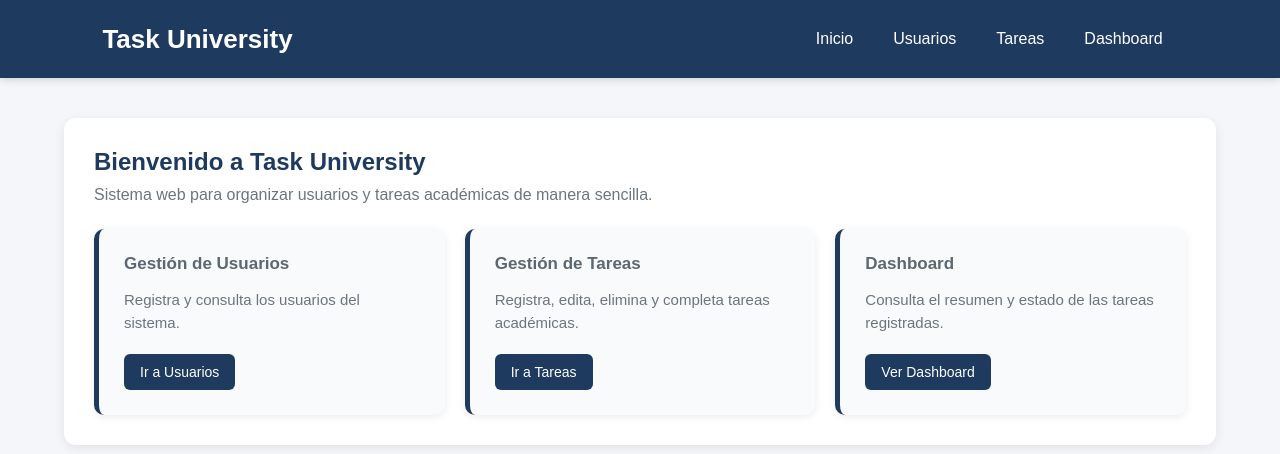
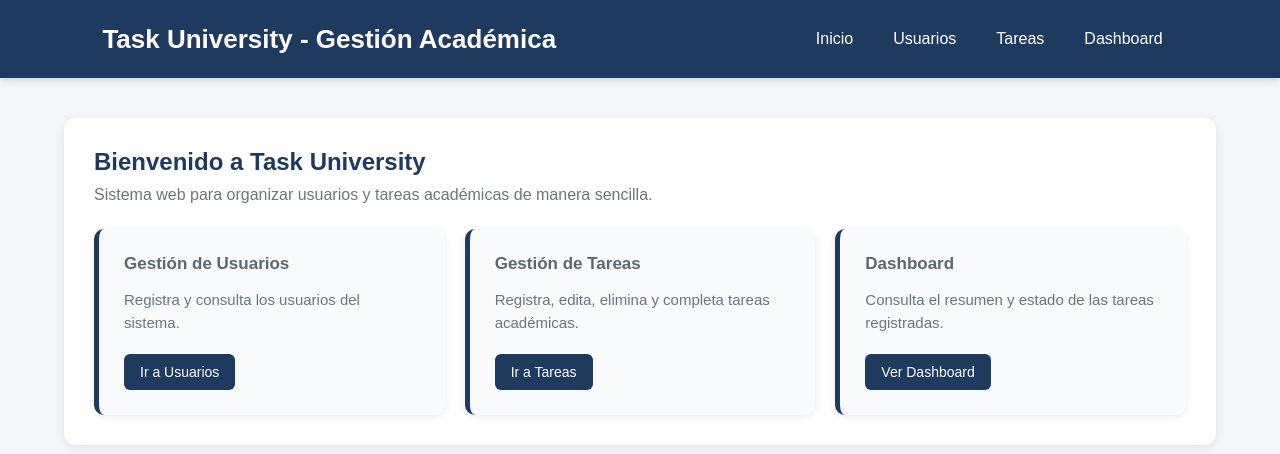
Before and after one commit to Diegodxi/Task-University, a plain HTML site: page index.html in a window 1280 px wide. Drawn offline with Linux system fonts and the light colour scheme.

Commit message:
Actualiza título principal de la aplicación

```diff
--- a/index.html
+++ b/index.html
@@ -14,7 +14,7 @@
 
     <header>
 
-        <h1>Task University</h1>
+        <h1>Task University - Gestión Académica</h1>
 
         <nav>
             <a href="index.html">Inicio</a>
```
